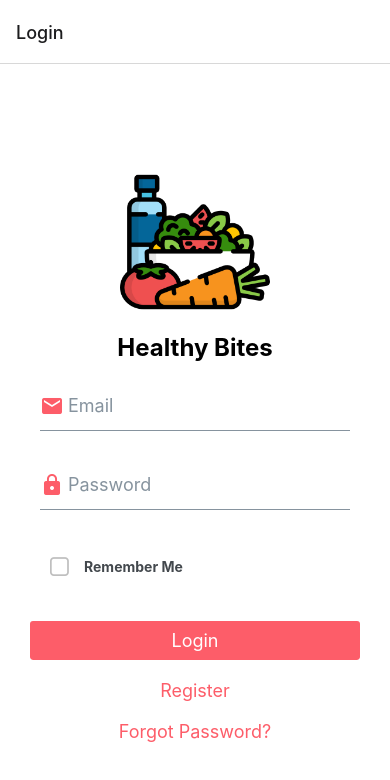
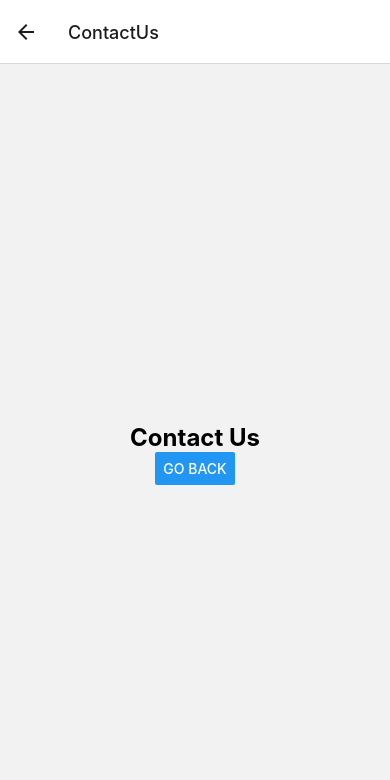
Before and after one commit to Ichahal/Healthy_Bites, a React Native app: screen /ContactUs in a window 390 px wide. Shown: the top 780 px of the page. Built offline with nearby package versions, Linux system fonts and the light colour scheme; no server answers; what react-native-google-mobile-ads would draw is missing.

Commit message:
add about page

```diff
--- /dev/null
+++ b/AboutScreen.js
@@ -0,0 +1,116 @@
+import React from "react";
+import { View, Text, StyleSheet, Image, TouchableOpacity } from "react-native";
+import MapView, { Marker } from "react-native-maps";
+
+const AboutScreen = ({ navigation }) => {
+  const handleContactUsPress = () => {
+    navigation.navigate("ContactUs"); // Ensure you have a ContactUs screen in your navigation stack
+  };
+
+  // Coordinates for 160 Kendal Ave, Toronto, ON M5R 1M3
+  const coordinates = {
+    latitude: 43.6695,
+    longitude: -79.4056,
+  };
+
+  return (
+    <View style={styles.container}>
+      <Text style={styles.title}>About Us</Text>
+      <Image
+        source={{ uri: "https://www.carstairsminorhockey.ca/wp-content/uploads/sites/1672/2019/04/about-us.jpg" }} // Replace with your actual image URL
+        style={styles.image}
+      />
+      <Text style={styles.label}>Welcome to Healthy Bites!</Text>
+      <Text style={styles.description}>
+        Healthy Bites is a mobile recipe application designed to simplify the process of discovering, saving, and sharing nutritious recipes.
+      </Text>
+      <View style={styles.separator} />
+      <Text style={styles.infoTitle}>Address</Text>
+      <Text style={styles.infoText}>160 Kendal Ave, Toronto, ON M5R 1M3</Text>
+      <Text style={styles.infoTitle}>Phone</Text>
+      <Text style={styles.infoText}>+1 (437) 477-6201</Text>
+      <Text style={styles.infoTitle}>Email</Text>
+      <Text style={styles.infoText}>contact@healthybites.ca</Text>
+
+      {/* <MapView
+        style={styles.map}
+        initialRegion={{
+          latitude: coordinates.latitude,
+          longitude: coordinates.longitude,
+          latitudeDelta: 0.0922,
+          longitudeDelta: 0.0421,
+        }}
+      >
+        <Marker coordinate={coordinates} title="Healthy Bites" />
+      </MapView> */}
+
+      <TouchableOpacity style={styles.button} onPress={handleContactUsPress}>
+        <Text style={styles.buttonText}>Contact Us</Text>
+      </TouchableOpacity>
+    </View>
+  );
+};
+
+const styles = StyleSheet.create({
+  container: {
+    flex: 1,
+    padding: 16,
+  },
+  title: {
+    fontSize: 24,
+    fontWeight: "bold",
+    marginBottom: 16,
+    textAlign: "center",
+  },
+  image: {
+    width: "100%",
+    height: 250,
+    marginBottom: 16,
+    resizeMode: "cover", // Changed to cover to ensure image covers the space properly
+  },
+  label: {
+    fontSize: 20,
+    fontWeight: "bold",
+    marginBottom: 8,
+    textAlign: "center",
+  },
+  description: {
+    fontSize: 16,
+    marginBottom: 16,
+    textAlign: "center",
+  },
+  separator: {
+    height: 1,
+    backgroundColor: "#CCC",
+    marginBottom: 16,
+  },
+  infoTitle: {
+    fontSize: 18,
+    fontWeight: "bold",
+    marginTop: 16,
+    textAlign: "center",
+  },
+  infoText: {
+    fontSize: 16,
+    textAlign: "center",
+    marginBottom: 8,
+  },
+  map: {
+    width: "100%",
+    height: 400,
+    marginBottom: 16,
+  },
+  button: {
+    backgroundColor: "#FF6F61",
+    padding: 16,
+    borderRadius: 8,
+    alignItems: "center",
+  },
+  buttonText: {
+    color: "#fff",
+    fontSize: 16,
+    fontWeight: "bold",
+  },
+});
+
+export default AboutScreen;
--- a/App.js
+++ b/App.js
@@ -11,6 +11,7 @@ import ForgotPasswordScreen from "./ForgotPasswordScreen";
 import ResetPasswordScreen from "./ResetPasswordScreen";
 import RecipeUserProfileScreen from "./RecipeUserProfileScreen";
 import ProfileScreen from "./ProfileScreen";
+import ContactUs from "./ContactUs";
 
 const Stack = createStackNavigator();
 
@@ -51,6 +52,7 @@ export default function AppNavigator() {
         <Stack.Screen name="ResetPassword" component={ResetPasswordScreen} />
         <Stack.Screen name="RecipeUserProfileScreen" component={RecipeUserProfileScreen}/>
         <Stack.Screen name="UserProfileScreen" component={ProfileScreen}/>
+        <Stack.Screen name="ContactUs" component={ContactUs} />
       </Stack.Navigator>
     </NavigationContainer>
   );
--- /dev/null
+++ b/ContactUs.js
@@ -0,0 +1,27 @@
+// ContactUs.js
+import React from 'react';
+import { View, Text, StyleSheet, Button } from 'react-native';
+
+const ContactUs = ({ navigation }) => {
+  return (
+    <View style={styles.container}>
+      <Text style={styles.title}>Contact Us</Text>
+      {/* Your Contact Us content goes here */}
+      <Button title="Go Back" onPress={() => navigation.goBack()} />
+    </View>
+  );
+};
+
+const styles = StyleSheet.create({
+  container: {
+    flex: 1,
+    justifyContent: 'center',
+    alignItems: 'center',
+  },
+  title: {
+    fontSize: 24,
+    fontWeight: 'bold',
+  },
+});
+
+export default ContactUs;
--- a/MainScreen.js
+++ b/MainScreen.js
@@ -6,6 +6,7 @@ import HomeScreen from "./HomeScreen";
 import ProfileScreen from "./ProfileScreen";
 import CustomTabBar from "./CustomTabBar";
 import CommunityScreen from "./CommunityScreen"; // Import CommunityScreen
+import AboutScreen from "./AboutScreen"; // Import AboutScreen
 
 const Tab = createBottomTabNavigator();
 
@@ -61,6 +62,12 @@ export default function MainScreen({ route, navigation }) {
       >
         {(props) => <ProfileScreen {...props} user={currentUser} setUser={setCurrentUser} />}
       </Tab.Screen>
+      <Tab.Screen
+        name="About" // Add About tab
+        options={{ headerShown: false }}
+      >
+        {(props) => <AboutScreen {...props} />}
+      </Tab.Screen>
     </Tab.Navigator>
   );
 }
```
Also changed, not shown: package.json (+5 -3 lines), 1 other file (tests, documents, lock files or other folders).
